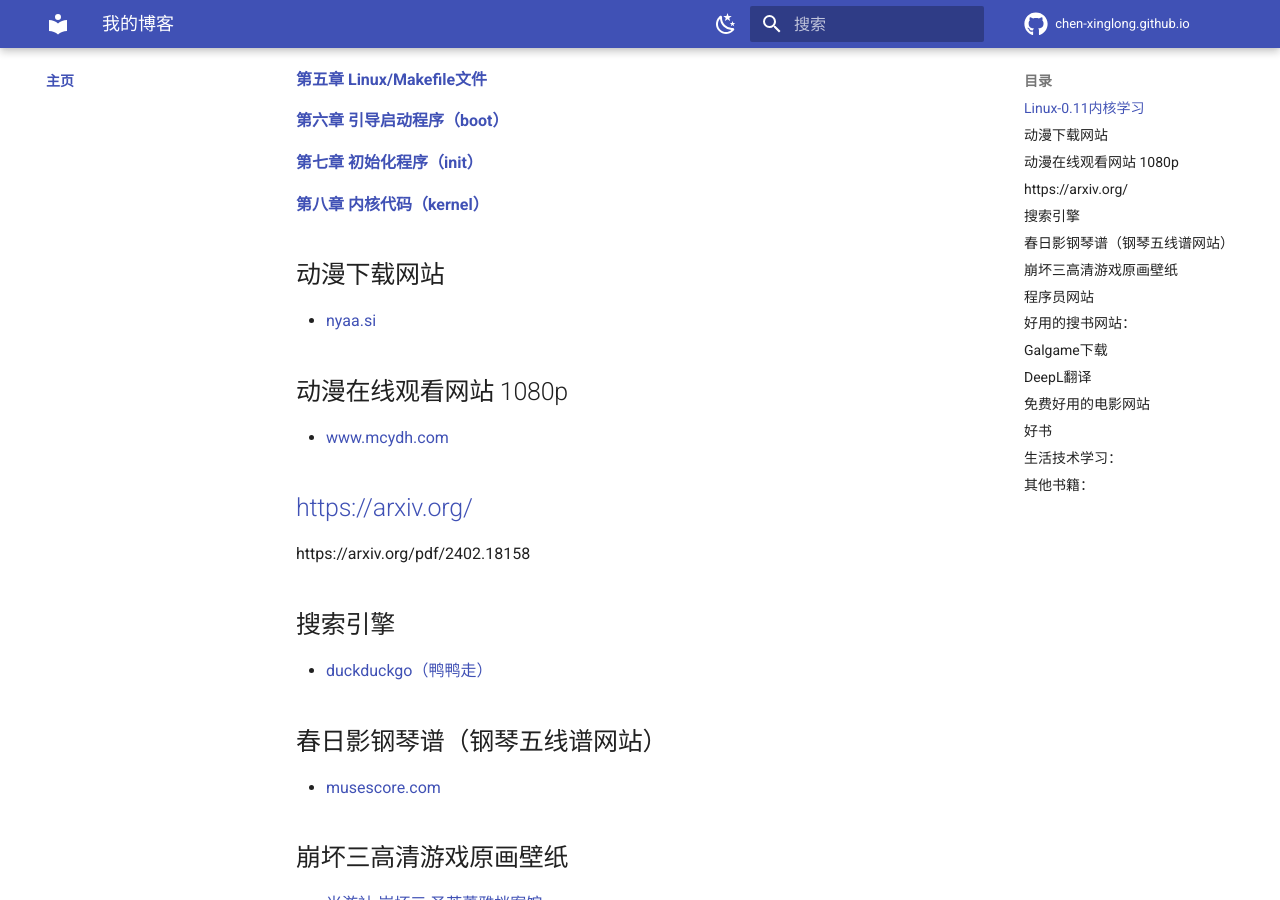
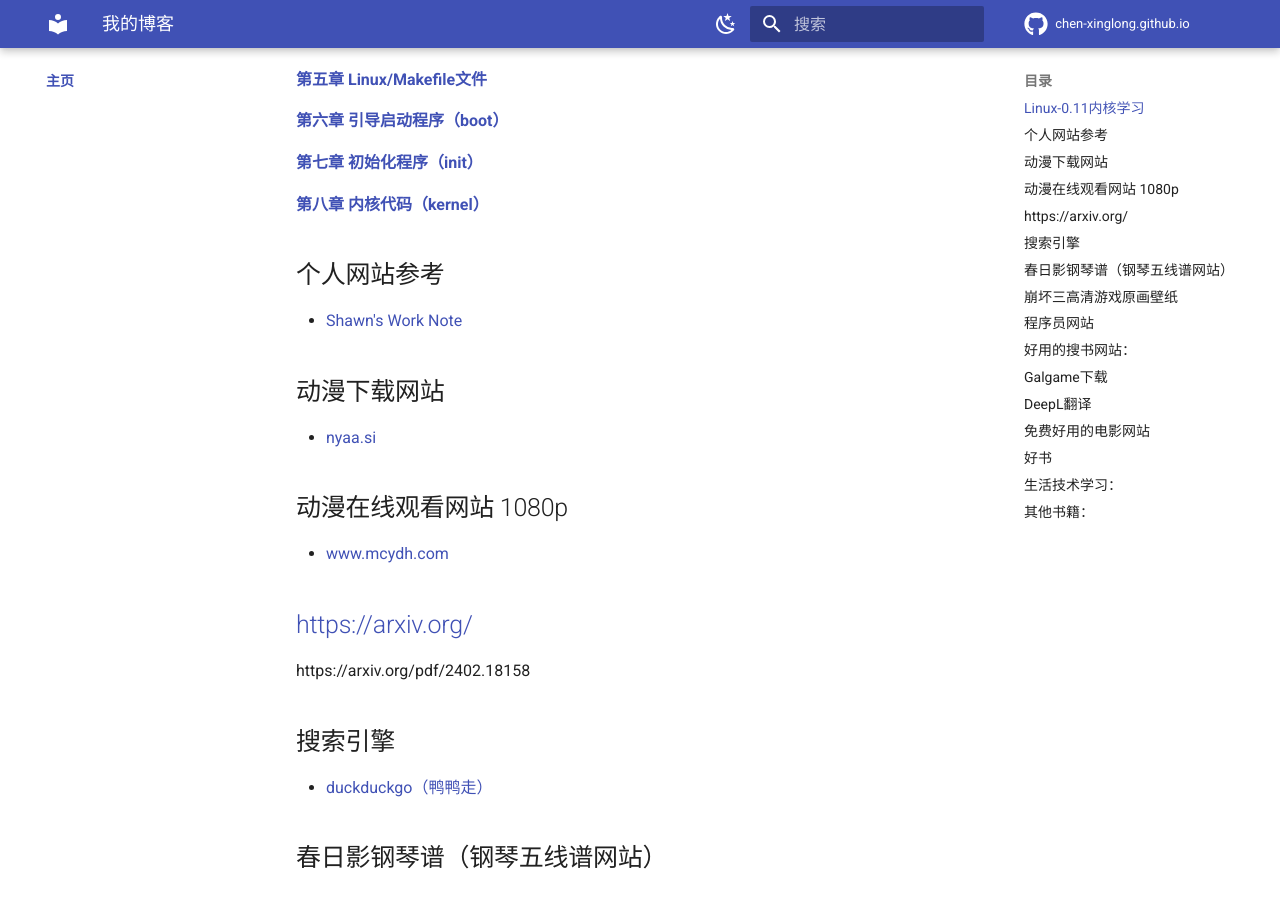
Before and after one commit to chen-xinglong/chen-xinglong.github.io, an MkDocs documentation site: the page built from docs/index.md, in a window 1280 px wide and 900 px high, scrolled down 503 px. Built offline with MkDocs 1.6.1 and Material for MkDocs 9.7.7, drawn with Linux system fonts in a browser that asks for light colours; comment, search, counter and statistics services are not loaded.

Commit message:
modify docs/index.md

```diff
--- a/docs/index.md
+++ b/docs/index.md
@@ -29,7 +29,9 @@ comments: true
 **[第八章 内核代码（kernel）](./linux011/p8.md)**
 
 
+## 个人网站参考
 
+- [Shawn's Work Note](https://shawn-nie.github.io/)
 
 ## 动漫下载网站
 - [nyaa.si](https://nyaa.si/)
```
